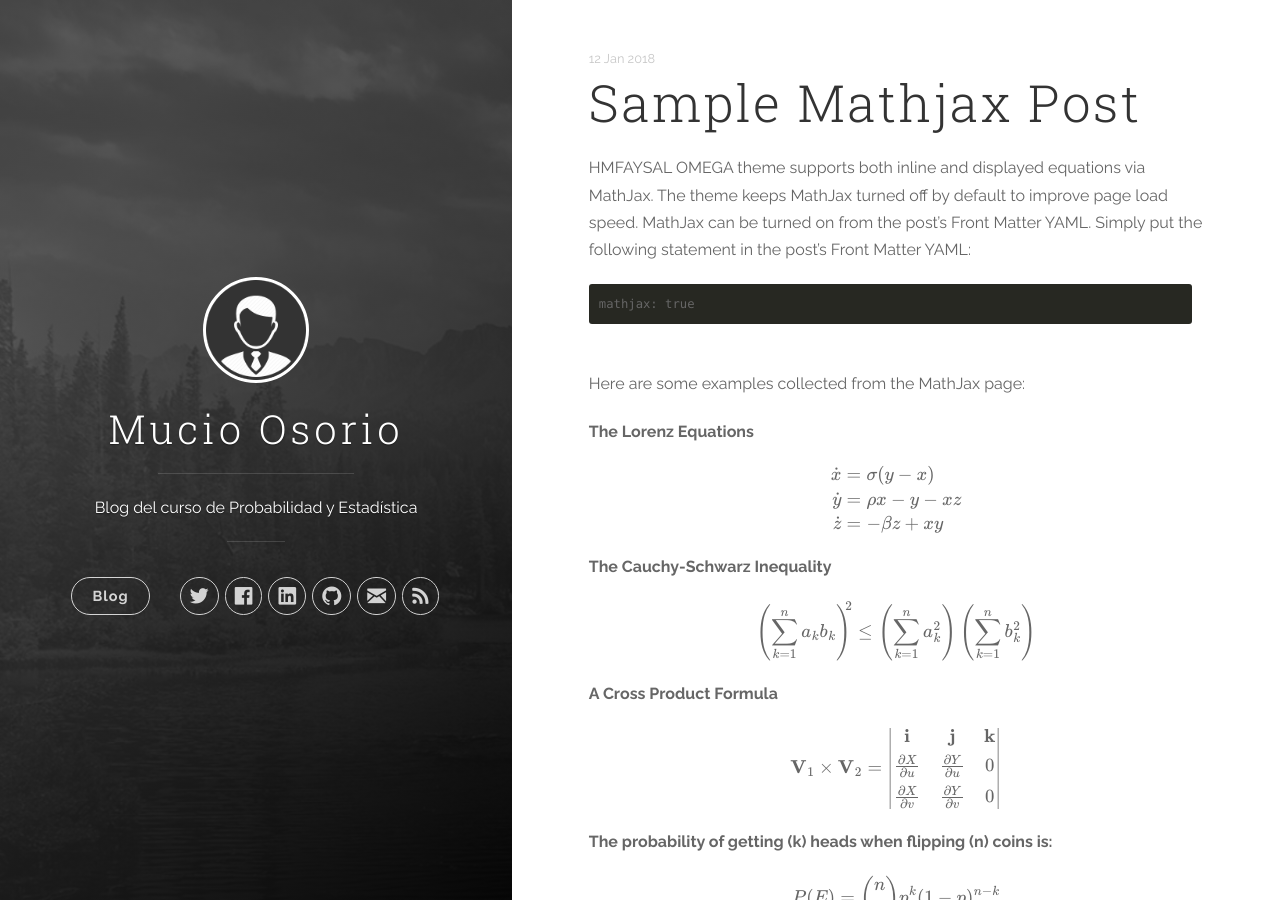
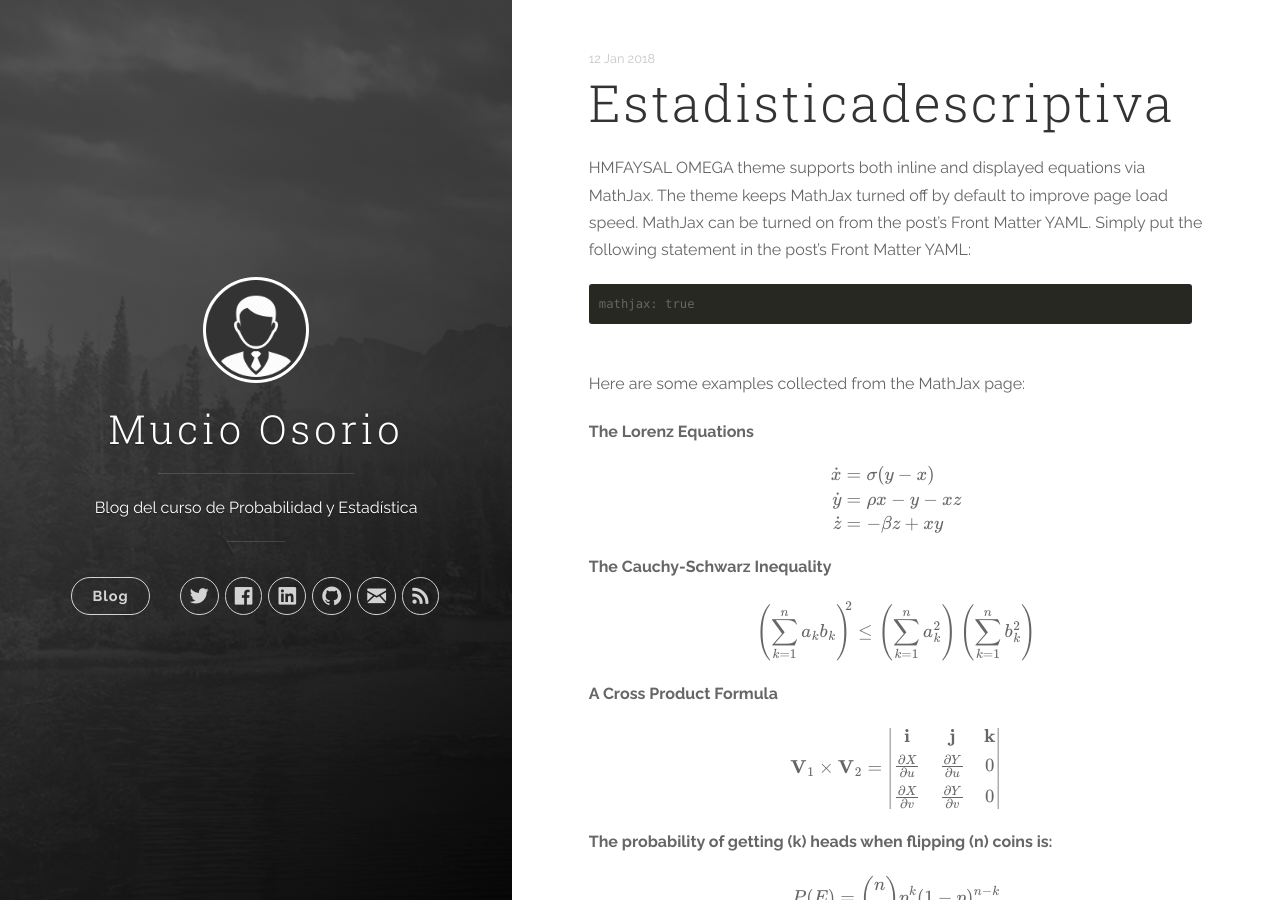
Before and after one commit to mucioosorio/probabilidad, a Jekyll site: the page built from _posts/2018-01-12-EstadisticaDescriptiva.md, in a window 1280 px wide and 900 px high. Built offline with Jekyll 4.4.1, drawn with Linux system fonts in a browser that asks for light colours; nearby versions of some CDN libraries; formulas are drawn with MathJax 3.

Commit message:
Update 2018-01-12-EstadisticaDescriptiva.md

```diff
--- a/_posts/2018-01-12-EstadisticaDescriptiva.md
+++ b/_posts/2018-01-12-EstadisticaDescriptiva.md
@@ -1,10 +1,5 @@
 ---
 layout: post
-title: "Sample Mathjax Post"
-description: "MathJax Test article"
-headline:
-category: Sample-Posts
-comments: true
 mathjax: true
 ---
 HMFAYSAL OMEGA theme supports both inline and displayed equations via MathJax.  The theme keeps MathJax turned off by default to improve page load speed. MathJax can be turned on from the post's Front Matter YAML. Simply put the following statement in the post's Front Matter YAML:
```
